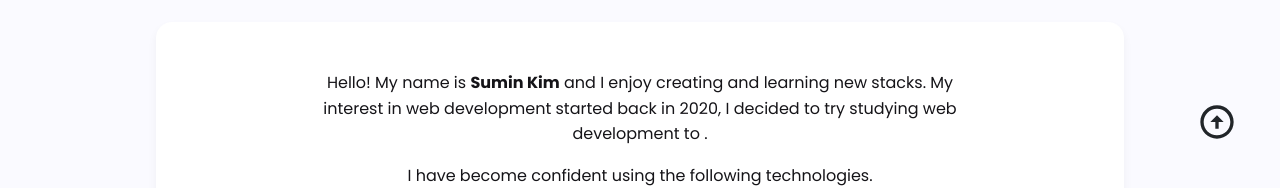
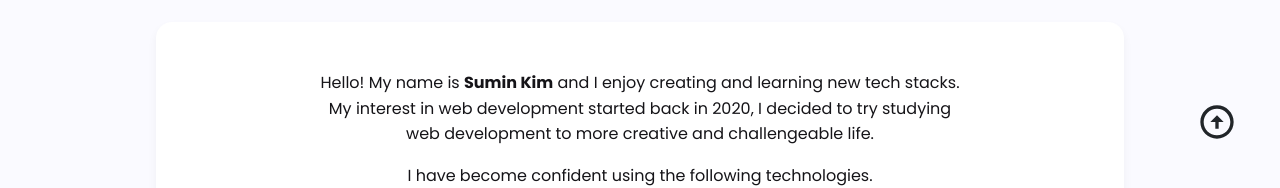
Before and after one commit to ksm5611/sumin-portfolio, a React (Create React App) app in the folder my-app/: page / in a window 1280 px wide. Shown: the part 618-806 px from the top of the page. Built offline with nearby package versions, Linux system fonts and the light colour scheme; no server answers.

Commit message:
modified about me section info

```diff
--- a/my-app/src/components/Aboutme/AboutMe.js
+++ b/my-app/src/components/Aboutme/AboutMe.js
@@ -15,8 +15,9 @@ function AboutMe() {
         <div className="BigCard">
           <div className="AboutBio">
             Hello! My name is <strong>Sumin Kim</strong> and I enjoy creating
-            and learning new stacks. My interest in web development started back
-            in 2020, I decided to try studying web development to .
+            and learning new tech stacks. My interest in web development started
+            back in 2020, I decided to try studying web development to more
+            creative and challengeable life.
           </div>
           <div className="AboutBio tagline2">
             I have become confident using the following technologies.
```
